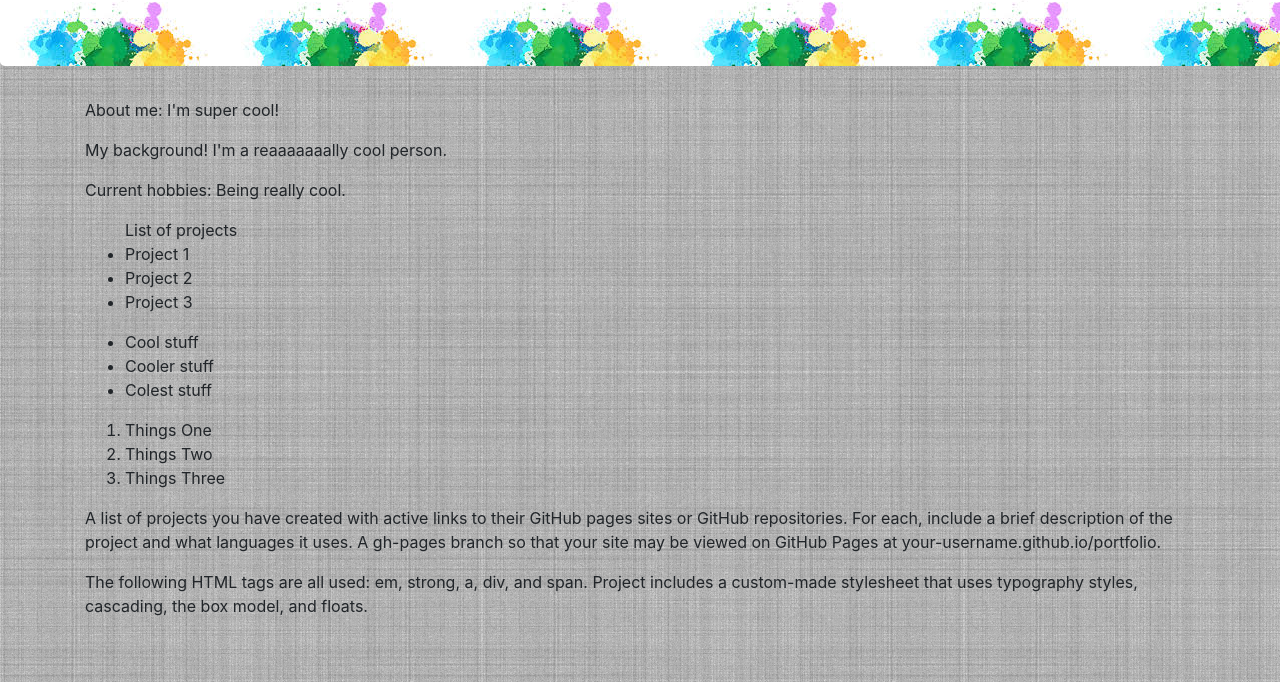
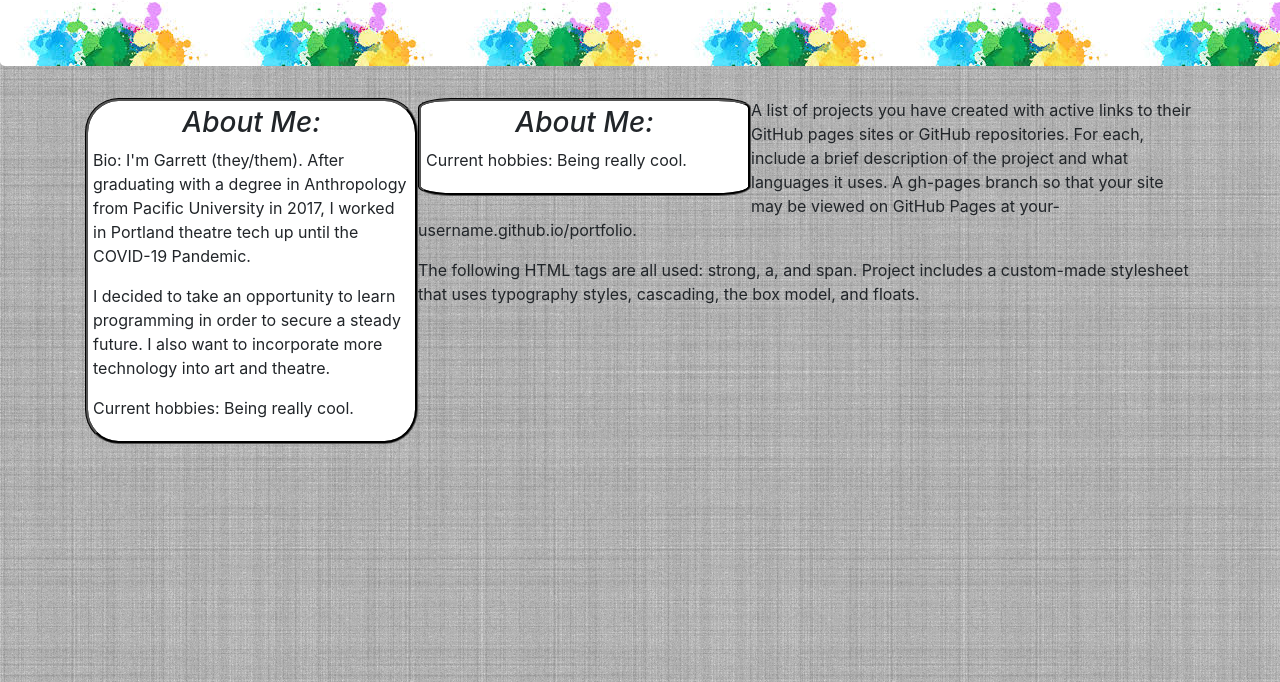
Before and after one commit to GBProductions/portfolio, a plain HTML site: page index.html in a window 1280 px wide. Shown: the part 118-800 px from the top of the page. Drawn offline with Linux system fonts and the light colour scheme.

Commit message:
Add Bio and CSS stylings.

```diff
--- a/css/styles.css
+++ b/css/styles.css
@@ -7,3 +7,17 @@ body {
     text-align: center;
     border: black;
 }
+
+.sidebar {
+    background-color: white;
+    width: 30%;
+    float: left;
+    border-color: black;
+    border-radius: 10%;
+    border-style: groove;
+    padding: 5px;
+}
+
+.center {
+    text-align: center;
+}
--- a/index.html
+++ b/index.html
@@ -7,14 +7,24 @@
 </head>
 <body>
     <div class="jumbotron">
-        <h1>Garrett Brown: A Journey in Programming</h1>
+        <h1><em>Garrett Brown: A Journey in Programming</em></h1>
     </div>
     <div class="container">
+        <div class="sidebar">
+            <h3 class="center"><em>About Me:</em></h3>
+            <p>Bio: I'm Garrett (they/them). After graduating with a degree in Anthropology from Pacific University in 2017, I worked in Portland theatre tech up until the COVID-19 Pandemic. </p>
+            <p>I decided to take an opportunity to learn programming in order to secure a steady future. I also want to incorporate more technology into art and theatre.</p>
+            <p>Current hobbies: Being really cool.</p>
+        </div>
+        <div class="sidebar">
+            <h3 class="center"><em>About Me:</em></h3>
+            <p>Current hobbies: Being really cool.</p>
+        </div>
+
+
         <!-- <img src="../img/Greece.png"> -->
-        <p>About me: I'm super cool!</p>
-        <p>My background! I'm a reaaaaaaally cool person.</p>
-        <p>Current hobbies: Being really cool.</p>
-        <ul>List of projects
+
+        <!-- <ul>List of projects
             <li>Project 1</li>
             <li>Project 2</li>
             <li>Project 3</li>
@@ -28,14 +38,14 @@
             <li>Things One</li>
             <li>Things Two</li>
             <li>Things Three</li>
-        </ol>
+        </ol> -->
 
 
         <p>
             A list of projects you have created with active links to their GitHub pages sites or GitHub repositories.
             For each, include a brief description of the project and what languages it uses.
             A gh-pages branch so that your site may be viewed on GitHub Pages at your-username.github.io/portfolio.</p>
-        <p>The following HTML tags are all used: em, strong, a, div, and span.
+        <p>The following HTML tags are all used: strong, a, and span.
             Project includes a custom-made stylesheet that uses typography styles, cascading, the box model, and floats.</p>
     </div>
 </body>
```
